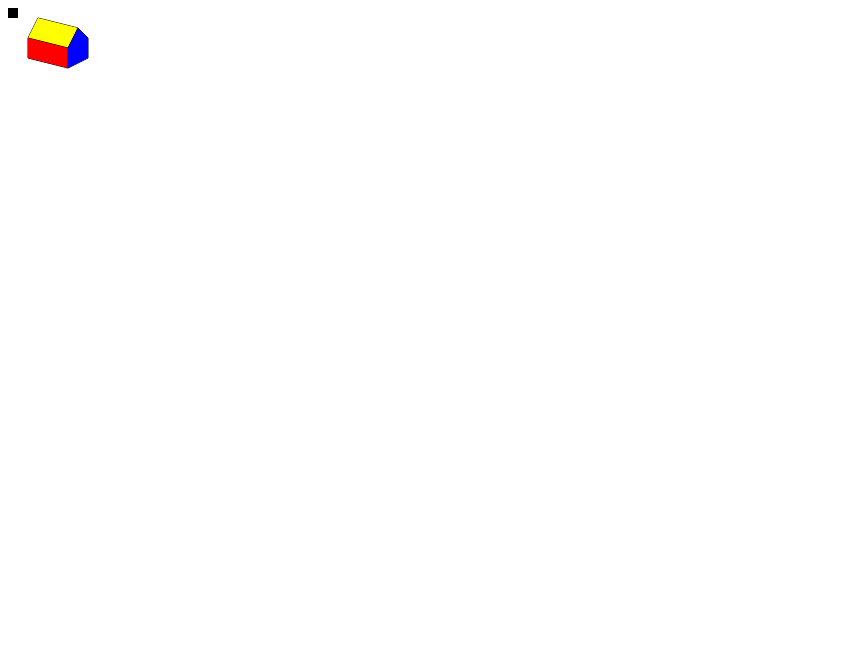
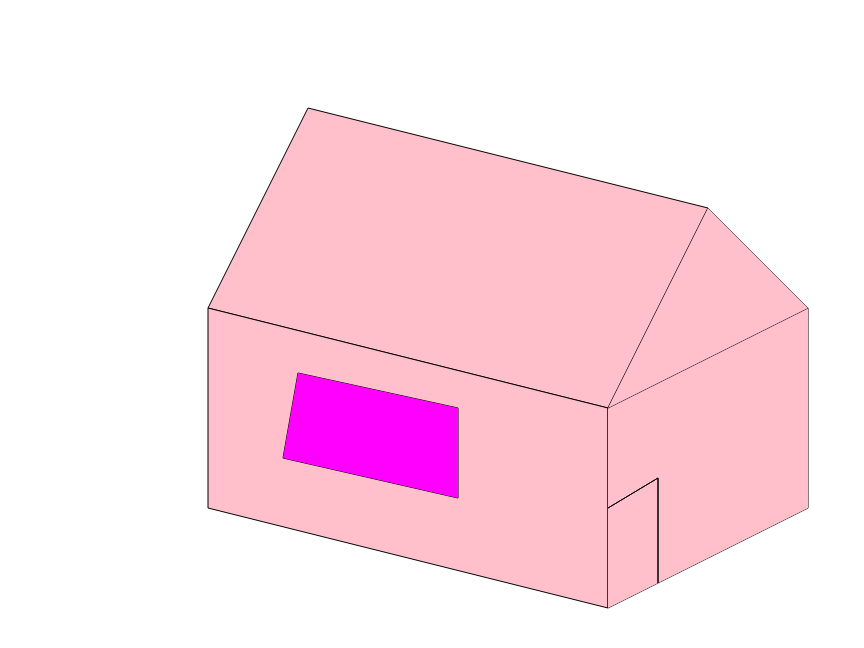
Before and after one commit to ying2406/prog-js, a plain HTML site: page canvuis/index.html in a window 1280 px wide. Shown: the whole page, without its empty margins (0-864 px from the left). Drawn offline with Linux system fonts and the light colour scheme.

Commit message:
Modified canvus code

```diff
--- a/canvuis/app.js
+++ b/canvuis/app.js
@@ -1,61 +1,70 @@
-class App
-{
-    runapplication()
-    {
-        let canvas = document.getElementById("CanvasId");
-        let g = canvas.getContext("2d");
-        g.fillRect(0,0,10,10)
+var canvas = document.getElementById('CanvasId');
+var g = canvas.getContext('2d');
+g.canvas.width  = window.innerWidth;
+g.canvas.height = window.innerHeight;
+var gX = canvas.width / 2;
+var gY = canvas.height / 2;
+var black = "#735F32";
+var white = "#FFF";
 
-        //g.beginPath();
-        //g.moveTo(20, 20);
-        //g.lineTo(300, 300);
-        //g.closePath();
-        //g.stroke();
-
-        //g.beginPath();
-        //g.fillStyle = "yellow";
-        //g.moveTo(20, 20);
-        //g.lineTo(300, 300);
-        //g.lineTo(580, 20);
-        //g.closePath();
-        //g.stroke();
-        //g.fill();
+//house
+g.beginPath();
+g.fillStyle = "pink";
+g.moveTo(300,100);
+g.lineTo(700,200);
+g.lineTo(600,400);
+g.lineTo(200,300);
+g.lineTo(300,100);
+g.fill();
+g.stroke();
+g.closePath();
 
 g.beginPath();
-        g.fillStyle = "yellow";
-        g.lineTo(30, 10);
-        g.lineTo(20, 30);
-        g.lineTo(60, 40);
-        g.lineTo(70, 20);
+g.fillStyle = "pink";
+g.moveTo(200,300);
+g.lineTo(200,500);
+g.lineTo(600,600);
+g.lineTo(600,400);
+g.lineTo(200,300);
+g.fill();
+g.stroke();
+g.closePath();
+
+g.beginPath();
+g.fillStyle = "pink";
+g.moveTo(600, 400);
+g.lineTo(600, 600);
+g.lineTo(800, 500);
+g.lineTo(800, 300);
 g.closePath();
 g.stroke();
 g.fill();
 
 g.beginPath();
-        g.fillStyle = "red";
-        g.lineTo(20, 30);
-        g.lineTo(20, 50);
-        g.lineTo(60, 60);
-        g.lineTo(60, 40);
+g.moveTo(800, 300);
+g.lineTo(700, 200)
+g.lineTo(600, 400);
 g.closePath();
 g.stroke();
 g.fill();
 
+//door
 g.beginPath();
-        g.fillStyle = "blue";
-        g.moveTo(60, 40);
-        g.lineTo(60, 60);
-        g.lineTo(80, 50);
-        g.lineTo(80, 30);
-        g.lineTo(70, 20);
-        g.lineTo(60, 40);
+g.moveTo(600, 500);
+g.lineTo(650, 470);
+g.lineTo(650, 575)
+g.lineTo(650, 470)
 g.closePath();
 g.stroke();
 g.fill();
-        console.log(canvas);
 
-    }
-}
-
-let app = new App();
-app.runapplication();
+//raam
+g.beginPath();
+g.fillStyle = "magenta";
+g.moveTo(275, 450);
+g.lineTo(450, 490);
+g.lineTo(450, 400)
+g.lineTo(290, 365)
+g.closePath();
+g.stroke();
+g.fill();
--- a/canvuis/index.html
+++ b/canvuis/index.html
@@ -4,7 +4,7 @@
     <script src="app.js" defer></script>
 </head>
 <body>
-    <canvas id="CanvasId" width="600" height="400"></canvas>
+    <canvas id="CanvasId" width="100" height="100"></canvas>
 
 </body>
 </html>
```
Lines whose indentation alone changed are shown as unchanged.
